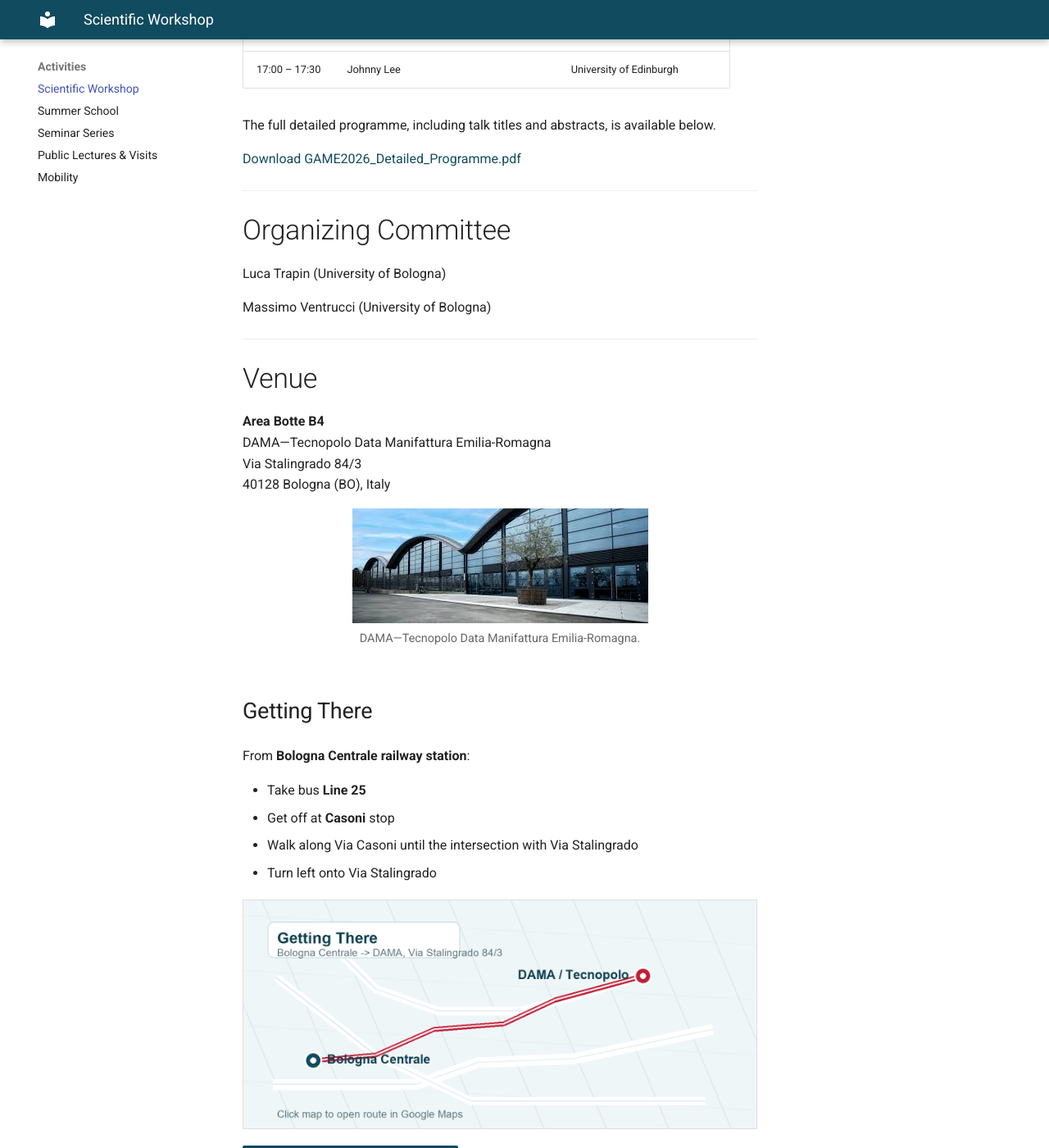
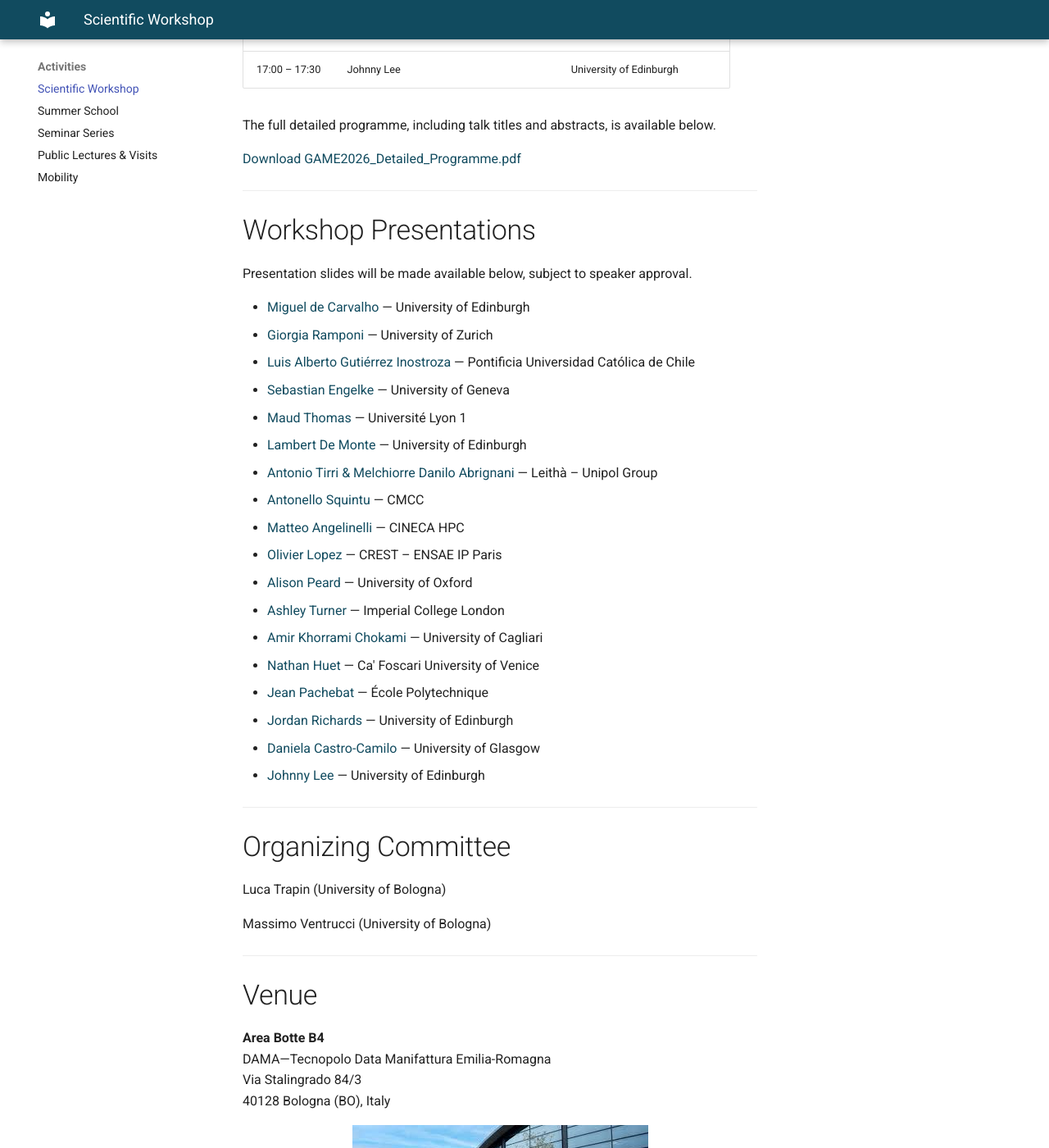
Before and after one commit to gamex-network/gamex-network.github.io, an MkDocs documentation site: the page built from docs/workshop.md, in a window 1280 px wide and 1400 px high, scrolled down 2745 px. Shown: the whole window at 82% size. Built offline with MkDocs 1.6.1 and Material for MkDocs 9.7.7, drawn with Linux system fonts in a browser that asks for light colours.

Commit message:
Update workshop.md

```diff
--- a/docs/workshop.md
+++ b/docs/workshop.md
@@ -75,6 +75,31 @@ The full detailed programme, including talk titles and abstracts, is available b
 [Download GAME2026_Detailed_Programme.pdf](assets/GAME2026_Detailed_Programme.pdf)
 
 ---
+## Workshop Presentations
+
+Presentation slides will be made available below, subject to speaker approval.
+
+<ul>
+  <li><a href="assets/presentations/miguel-de-carvalho.pdf" target="_blank">Miguel de Carvalho</a> — University of Edinburgh</li>
+  <li><a href="assets/presentations/giorgia-ramponi.pdf" target="_blank">Giorgia Ramponi</a> — University of Zurich</li>
+  <li><a href="assets/presentations/luis-alberto-gutierrez-inostroza.pdf" target="_blank">Luis Alberto Gutiérrez Inostroza</a> — Pontificia Universidad Católica de Chile</li>
+  <li><a href="assets/presentations/sebastian-engelke.pdf" target="_blank">Sebastian Engelke</a> — University of Geneva</li>
+  <li><a href="assets/presentations/maud-thomas.pdf" target="_blank">Maud Thomas</a> — Université Lyon 1</li>
+  <li><a href="assets/presentations/lambert-de-monte.pdf" target="_blank">Lambert De Monte</a> — University of Edinburgh</li>
+  <li><a href="assets/presentations/antonio-tirri-danilo-abrignani.pdf" target="_blank">Antonio Tirri & Melchiorre Danilo Abrignani</a> — Leithà – Unipol Group</li>
+  <li><a href="assets/presentations/antonello-squintu.pdf" target="_blank">Antonello Squintu</a> — CMCC</li>
+  <li><a href="assets/presentations/matteo-angelinelli.pdf" target="_blank">Matteo Angelinelli</a> — CINECA HPC</li>
+  <li><a href="assets/presentations/olivier-lopez.pdf" target="_blank">Olivier Lopez</a> — CREST – ENSAE IP Paris</li>
+  <li><a href="assets/presentations/alison-peard.pdf" target="_blank">Alison Peard</a> — University of Oxford</li>
+  <li><a href="assets/presentations/ashley-turner.pdf" target="_blank">Ashley Turner</a> — Imperial College London</li>
+  <li><a href="assets/presentations/amir-khorrami-chokami.pdf" target="_blank">Amir Khorrami Chokami</a> — University of Cagliari</li>
+  <li><a href="assets/presentations/nathan-huet.pdf" target="_blank">Nathan Huet</a> — Ca' Foscari University of Venice</li>
+  <li><a href="assets/presentations/jean-pachebat.pdf" target="_blank">Jean Pachebat</a> — École Polytechnique</li>
+  <li><a href="assets/presentations/jordan-richards.pdf" target="_blank">Jordan Richards</a> — University of Edinburgh</li>
+  <li><a href="assets/presentations/daniela-castro-camilo.pdf" target="_blank">Daniela Castro-Camilo</a> — University of Glasgow</li>
+  <li><a href="assets/presentations/johnny-lee.pdf" target="_blank">Johnny Lee</a> — University of Edinburgh</li>
+</ul>
+---
 
 ## Organizing Committee
 
```
